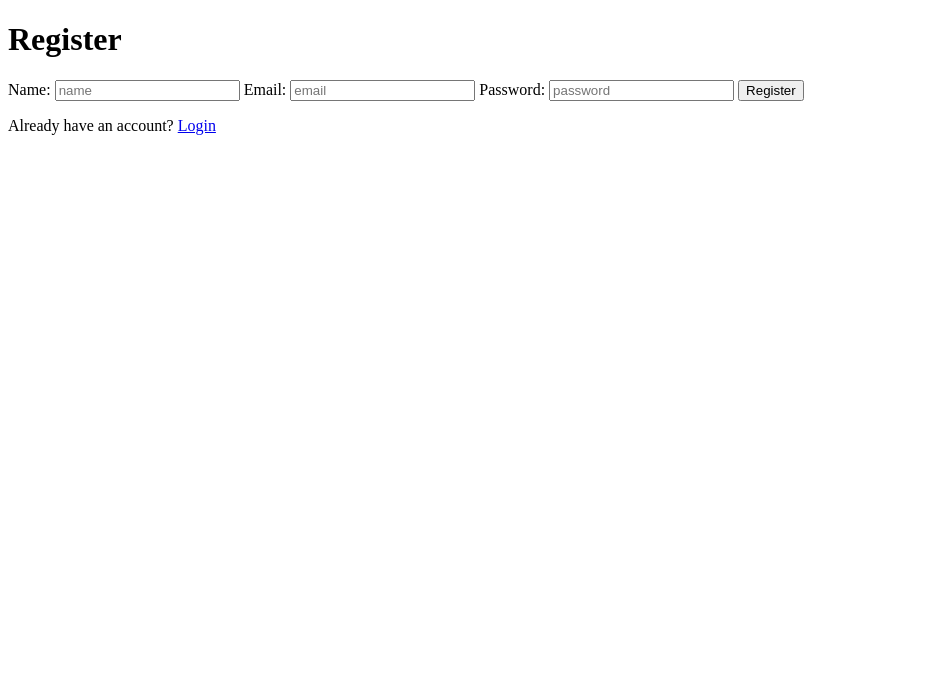
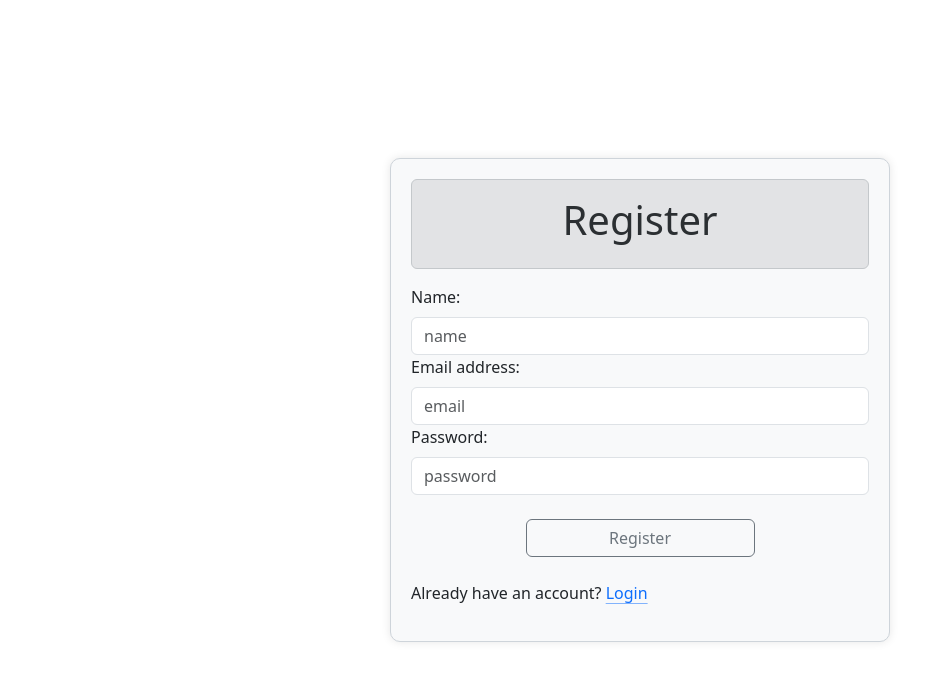
Before and after one commit to AhmedChabbouh/TP2_PHP, a PHP site: page /register.php in a window 1280 px wide. Shown: the top 681 px of the page, without its empty margins (0-945 px from the left). Run offline with PHP 8.4, Linux system fonts and the light colour scheme; data that the repository does not hold is empty.

Commit message:
updated version

```diff
--- a/pdo/register.php
+++ b/pdo/register.php
@@ -5,6 +5,26 @@
     <meta name="viewport"
           content="width=device-width, user-scalable=no, initial-scale=1.0, maximum-scale=1.0, minimum-scale=1.0">
     <meta http-equiv="X-UA-Compatible" content="ie=edge">
+    <link href="https://cdn.jsdelivr.net/npm/bootstrap@5.3.5/dist/css/bootstrap.min.css" rel="stylesheet" integrity="sha384-SgOJa3DmI69IUzQ2PVdRZhwQ+dy64/BUtbMJw1MZ8t5HZApcHrRKUc4W0kG879m7" crossorigin="anonymous">
+    <style>
+        .form{
+
+            position: absolute;
+            top: 50%;
+            left: 50%;
+            transform: translate(-50%, -50%);
+            width: 500px;
+            height: fit-content;
+            padding: 20px;
+            border-radius: 10px;
+            background-color: #f8f9fa;
+            box-shadow: 0 0 10px rgba(0, 0, 0, 0.1);
+            border: 1px solid #ced4da;
+
+        }
+
+
+        </style>
     <title>Register</title>
 </head>
 <body>
@@ -13,28 +33,37 @@
 <?php $errors = &$_SESSION['errors'] ?? [];
 $old = &$_SESSION['old'] ?? [];
 ?>
-
+<div class="container-sm">
+        <div class="form">
+        <div class="alert alert-secondary" role="alert">
+        <h1 style="text-align:center">Register</h1>
+        </div>
+        <div>
 <form action="register_user.php" method="POST">
-    <h1>Register</h1>
-    <label for="name">Name:</label>
+    <div class="mb-3">
+    <label for="name" class="form-label">Name:</label>
     <?php if (isset($errors['name'])): ?>
         <div style="color: red;"><?php echo htmlspecialchars($errors['name']); ?></div>
         <?php unset($errors['name']); ?>
     <?php endif; ?>
-    <input type="text" id="name" name="name" placeholder="name" autocomplete="off" value="<?php echo $old['name'];?>" required>
-    <label for="email">Email:</label>
+    <input class="form-control" type="text" id="name" name="name" placeholder="name" autocomplete="off" value="<?php echo $old['name'];?>" required>
+    <label for="email" class="form-label">Email address:</label>
 
     <?php if (isset($errors['email'])): ?>
         <div style="color: red;"><?php echo htmlspecialchars($errors['email']); ?></div>
         <?php unset($errors['email']); ?>
     <?php endif; ?>
-    <input type="text" id="email" name="email" placeholder="email" autocomplete="off" value="<?php echo $old['email'];?>" required>
-    <label for="password">Password:</label>
-    <input type="password" id="password" name="password" placeholder="password"  required>
-    <button type="submit">Register</button>
-    <p>Already have an account? <a href="login.php">Login</a></p>
+    <input class="form-control" type="text" id="email" name="email" placeholder="email" autocomplete="off" value="<?php echo $old['email'];?>" required>
+    <label for="password" class="form-label">Password:</label>
+    <input class="form-control" type="password" id="password" name="password" placeholder="password"  required><br>
+    <div class="d-grid gap-2 col-6 mx-auto">
+    <button type="submit" class="btn btn-outline-secondary">Register</button>
+    </div><br>
+    <p>Already have an account? <a href="login.php" class="icon-link icon-link-hover">Login</a></p>
+    </div>
 </form>
-
-
+</div>
+</div>
+</div>
 </body>
 </html>
```
Also changed, not shown: pdo/detail.php (+1 -6 lines), pdo/login.php (+41 -9 lines).
